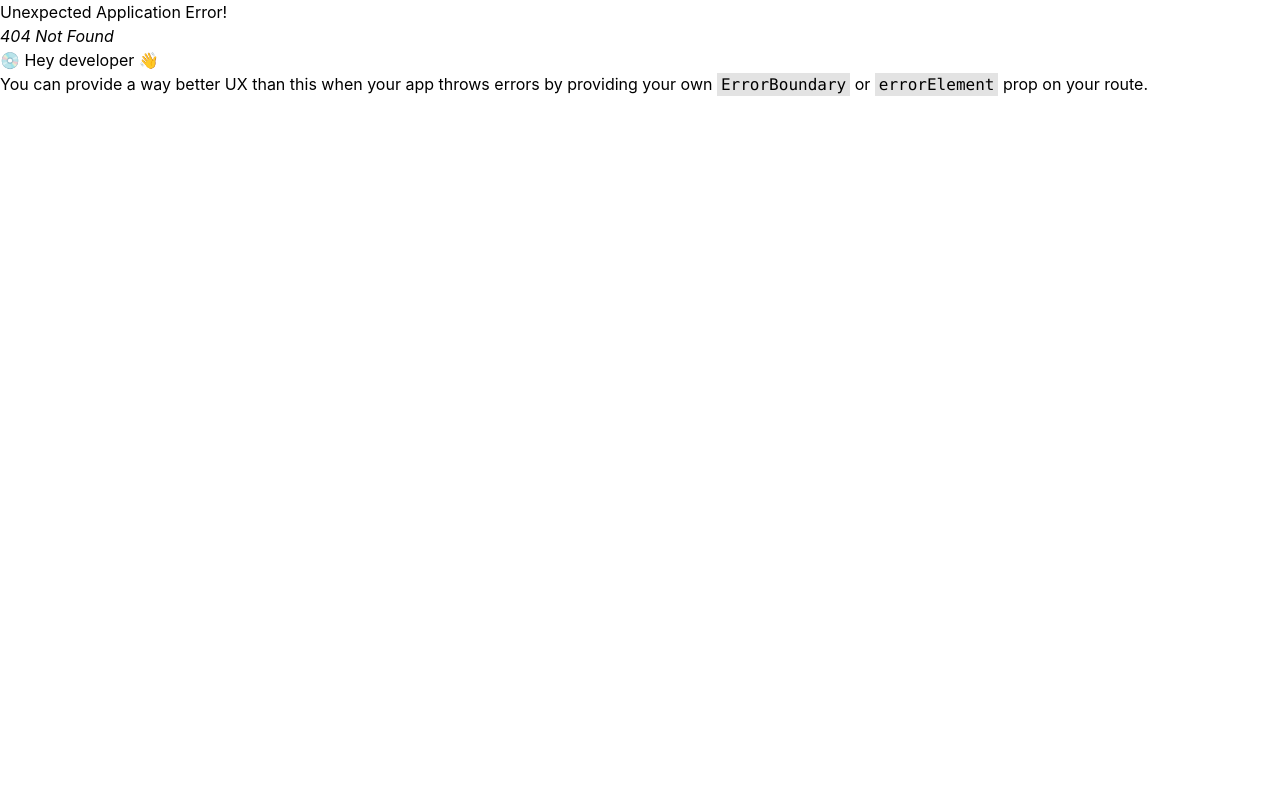
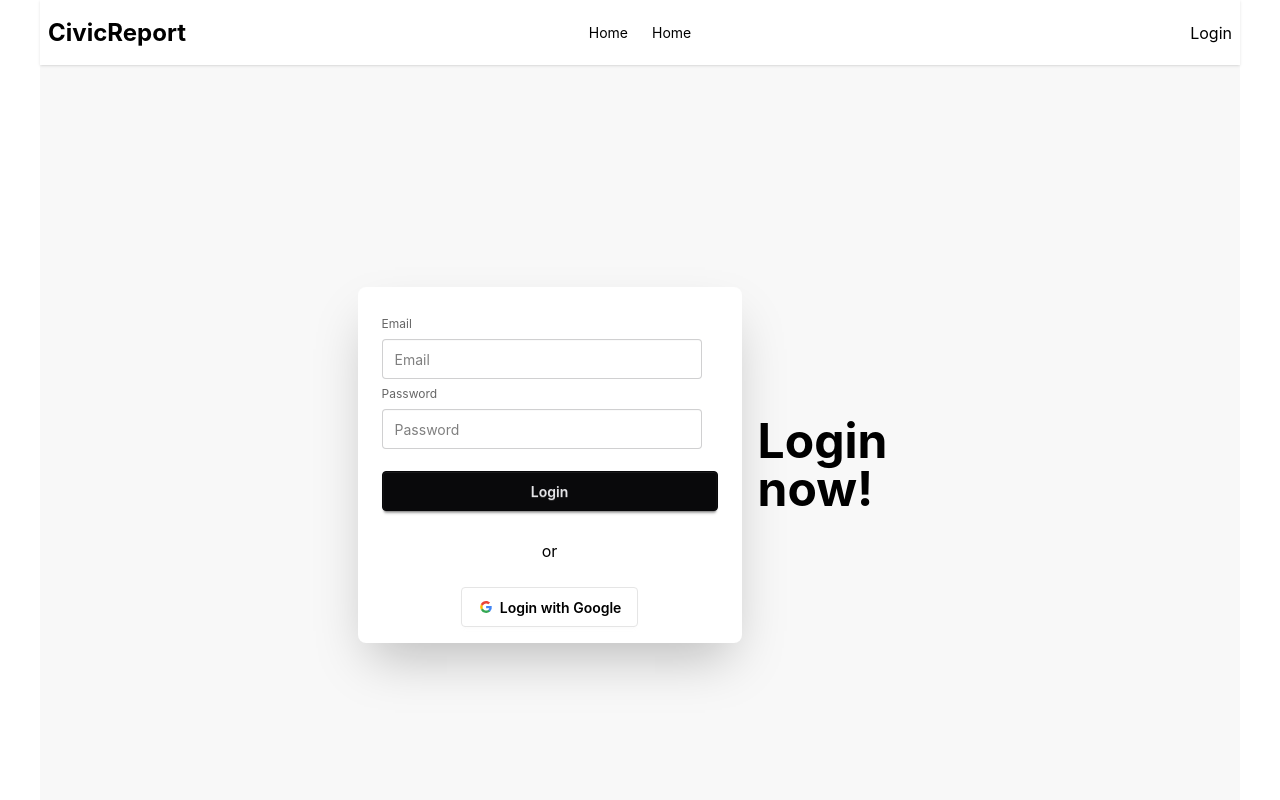
Before and after one commit to AbuJubaeid/CivicReport-Client, a React (Vite) app: page /login in a window 1280 px wide. Before the commit this address had no page. Shown: the top 800 px of the page. Built offline with nearby package versions, Linux system fonts and the light colour scheme; no server answers.

Commit message:
authentication-register, signin, signout

```diff
--- a/package.json
+++ b/package.json
@@ -11,6 +11,7 @@
   },
   "dependencies": {
     "@tailwindcss/vite": "^4.1.17",
+    "firebase": "^12.6.0",
     "react": "^19.2.0",
     "react-dom": "^19.2.0",
     "react-hook-form": "^7.68.0",
--- /dev/null
+++ b/src/context/AuthContext/AuthContext.jsx
@@ -0,0 +1,3 @@
+import { createContext } from "react";
+
+export const AuthContext = createContext(null)
--- /dev/null
+++ b/src/context/AuthContext/AuthProvider.jsx
@@ -0,0 +1,60 @@
+import { createUserWithEmailAndPassword, GoogleAuthProvider, onAuthStateChanged, signInWithEmailAndPassword, signInWithPopup, signOut } from 'firebase/auth';
+import { useEffect, useState } from 'react';
+import { auth } from '../../firebase/firebase.init';
+import { AuthContext } from './AuthContext';
+
+const googleProvider = new GoogleAuthProvider();
+
+const AuthProvider = ({children}) => {
+    const [user, setUser] = useState()
+    const [loading, setLoading] = useState(true)
+
+    const createUserWithEmailAndPasswordFunc = (email, password) =>{
+        setLoading(true)
+        return createUserWithEmailAndPassword(auth, email, password)
+    }
+
+    const signInWithEmailAndPasswordFunc = (email, password) =>{
+        setLoading(true)
+        return signInWithEmailAndPassword(auth, email, password)
+    }
+
+    const signInWithPopupFunc = () =>{
+        setLoading(true)
+        return signInWithPopup(auth, googleProvider)
+    }
+
+    const signOutFunc = () =>{
+        setLoading(true)
+        return signOut(auth)
+    }
+
+    useEffect(()=>{
+        const unSubscribe = onAuthStateChanged(auth, (currentUser=>{
+            setUser(currentUser)
+            setLoading(false)
+        }))
+        return ()=>{
+            unSubscribe()
+        }
+    }, [])
+
+    const authInfo = {
+        createUserWithEmailAndPasswordFunc,
+        signInWithEmailAndPasswordFunc,
+        signInWithPopupFunc,
+        signOutFunc,
+        user,
+        setUser,
+        loading,
+        setLoading,
+    }
+
+    return (
+        <AuthContext value={authInfo}>
+            {children}
+        </AuthContext>
+    );
+};
+
+export default AuthProvider;
--- /dev/null
+++ b/src/firebase/firebase.init.js
@@ -0,0 +1,21 @@
+// Import the functions you need from the SDKs you need
+import { initializeApp } from "firebase/app";
+import { getAuth } from "firebase/auth";
+// TODO: Add SDKs for Firebase products that you want to use
+// https://firebase.google.com/docs/web/setup#available-libraries
+
+// Your web app's Firebase configuration
+const firebaseConfig = {
+  apiKey:import.meta.env.VITE_apiKey,
+  authDomain:import.meta.env.VITE_authDomain,
+  projectId:import.meta.env.VITE_projectId,
+  storageBucket:import.meta.env.VITE_storageBucket,
+  messagingSenderId:import.meta.env.VITE_messagingSenderId,
+  appId:import.meta.env.VITE_appId,
+};
+
+// Initialize Firebase
+const app = initializeApp(firebaseConfig);
+
+// Initialize Firebase Authentication and get a reference to the service
+export const auth = getAuth(app);
--- /dev/null
+++ b/src/hooks/useHook.jsx
@@ -0,0 +1,10 @@
+import { use } from 'react';
+import { AuthContext } from '../context/AuthContext/AuthContext';
+
+const useHook = () => {
+    const authInfo = use(AuthContext)
+
+    return authInfo
+};
+
+export default useHook;
--- a/src/pages/Auth/Login/Login.jsx
+++ b/src/pages/Auth/Login/Login.jsx
@@ -1,10 +1,20 @@
 import { useForm } from "react-hook-form";
+import useHook from "../../../hooks/useHook";
+import SocialLogin from "../socialLogin/SocialLogin";
 
 const Register = () => {
     const {register, handleSubmit, formState: {errors} } = useForm()
+    const { signInWithEmailAndPasswordFunc,} = useHook()
 
     const handleRegister = (data) =>{
         console.log("after submit",data)
+        signInWithEmailAndPasswordFunc(data.email, data.password)
+        .then(result=>{
+            console.log(result.user)
+        })
+        .catch(error=>{
+            console.log(error)
+        })
 
     }
   return (
@@ -56,6 +66,7 @@ const Register = () => {
                 <button className="btn btn-neutral mt-4">Login</button>
               </fieldset>
             </form>
+            <SocialLogin></SocialLogin>
           </div>
         </div>
       </div>
--- a/src/pages/Auth/Register/Register.jsx
+++ b/src/pages/Auth/Register/Register.jsx
@@ -1,10 +1,20 @@
 import { useForm } from "react-hook-form";
+import useHook from "../../../hooks/useHook";
+import SocialLogin from "../socialLogin/SocialLogin";
 
 const Register = () => {
     const {register, handleSubmit, formState: {errors} } = useForm()
+    const { createUserWithEmailAndPasswordFunc } = useHook()
 
     const handleRegister = (data) =>{
         console.log("after submit",data)
+        createUserWithEmailAndPasswordFunc(data.email, data.password)
+        .then(result=>{
+            console.log(result.user)
+        })
+        .catch(error=>{
+            console.log(error)
+        })
 
     }
   return (
@@ -59,6 +69,7 @@ const Register = () => {
                 <button className="btn btn-neutral mt-4">Register</button>
               </fieldset>
             </form>
+            <SocialLogin></SocialLogin>
           </div>
         </div>
       </div>
--- /dev/null
+++ b/src/pages/Auth/socialLogin/SocialLogin.jsx
@@ -0,0 +1,54 @@
+import useHook from "../../../hooks/useHook";
+
+const SocialLogin = () => {
+    const {signInWithPopupFunc} = useHook()
+
+    const handleGoogleSignIn = () =>{
+        signInWithPopupFunc()
+        .then(result=>{
+            console.log(result.user)
+        })
+        .catch(error=>{
+            console.log(error)
+        })
+    }
+  return (
+    <div  className="text-center mb-4">
+        <p>or</p>
+        <br />
+      {/* Google */}
+      <button onClick={handleGoogleSignIn} className="btn bg-white text-black border-[#e5e5e5]">
+        <svg
+          aria-label="Google logo"
+          width="16"
+          height="16"
+          xmlns="http://www.w3.org/2000/svg"
+          viewBox="0 0 512 512"
+        >
+          <g>
+            <path d="m0 0H512V512H0" fill="#fff"></path>
+            <path
+              fill="#34a853"
+              d="M153 292c30 82 118 95 171 60h62v48A192 192 0 0190 341"
+            ></path>
+            <path
+              fill="#4285f4"
+              d="m386 400a140 175 0 0053-179H260v74h102q-7 37-38 57"
+            ></path>
+            <path
+              fill="#fbbc02"
+              d="m90 341a208 200 0 010-171l63 49q-12 37 0 73"
+            ></path>
+            <path
+              fill="#ea4335"
+              d="m153 219c22-69 116-109 179-50l55-54c-78-75-230-72-297 55"
+            ></path>
+          </g>
+        </svg>
+        Login with Google
+      </button>
+    </div>
+  );
+};
+
+export default SocialLogin;
--- a/src/pages/shared/Navbar/Navbar.jsx
+++ b/src/pages/shared/Navbar/Navbar.jsx
@@ -1,6 +1,16 @@
 import { Link, NavLink } from "react-router";
+import useHook from "../../../hooks/useHook";
 
 const Navbar = () => {
+  const {user, signOutFunc} = useHook()
+
+  const handleSignOut = () =>{
+    signOutFunc()
+    .then()
+    .catch(error=>{
+      console.log(error)
+    })
+  }
     const links = <>
     <li><NavLink to="/">Home</NavLink></li>
     <li><NavLink to="/">Home</NavLink></li>
@@ -26,7 +36,10 @@ const Navbar = () => {
     </ul>
   </div>
   <div className="navbar-end">
-    <a className="btn">Login</a>
+    {
+      user? <a onClick={handleSignOut} className="btn">SignOut</a> :
+      <Link>Login</Link>
+    }
   </div>
 </div>
     );
--- a/src/routes/route.jsx
+++ b/src/routes/route.jsx
@@ -1,5 +1,6 @@
 import { createBrowserRouter } from "react-router";
 import RootLayout from "../layout/RootLayout";
+import Login from "../pages/Auth/Login/Login";
 import Register from "../pages/Auth/Register/Register";
 import Home from "../pages/Home/Home/Home";
 
@@ -15,7 +16,11 @@ export const router = createBrowserRouter([
         {
             path: 'register',
             Component: Register,
-        }
+        },
+        {
+            path: 'login',
+            Component: Login,
+        },
     ]
   },
 ]);
```
Also changed, not shown: src/main.jsx (+5 -2 lines), 2 other files (tests, documents, lock files or other folders).
